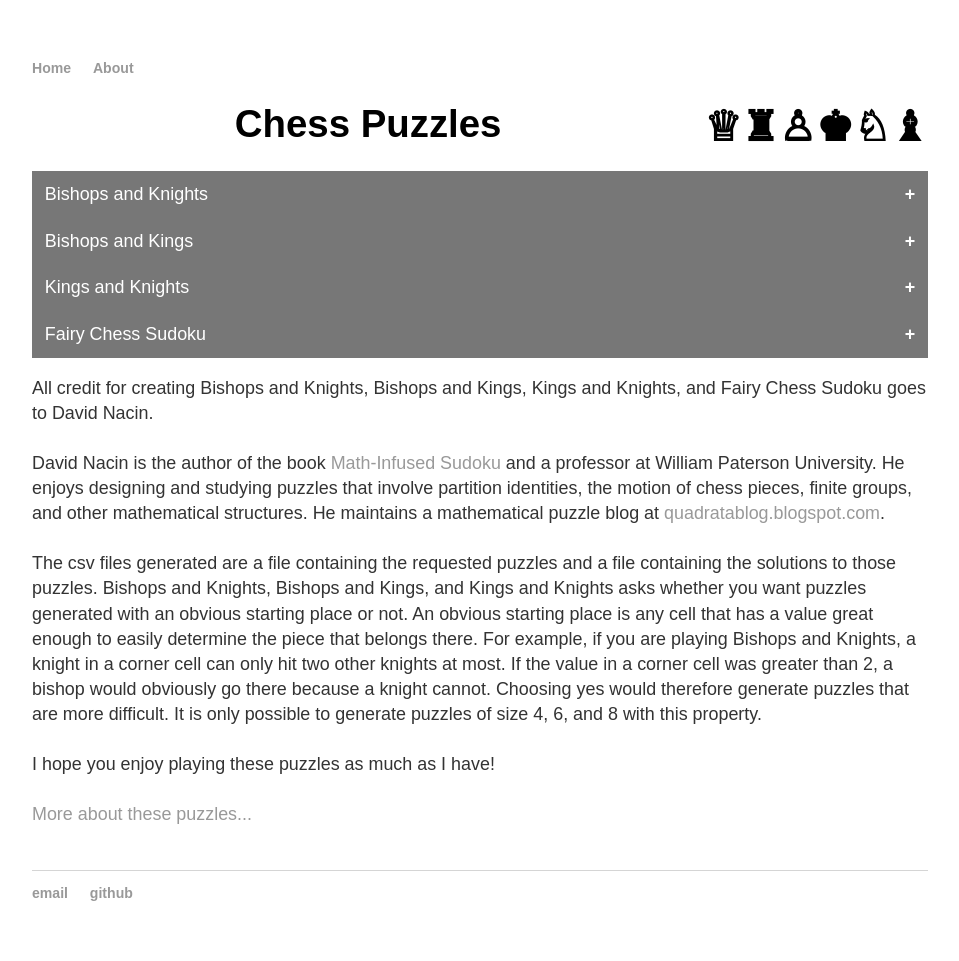
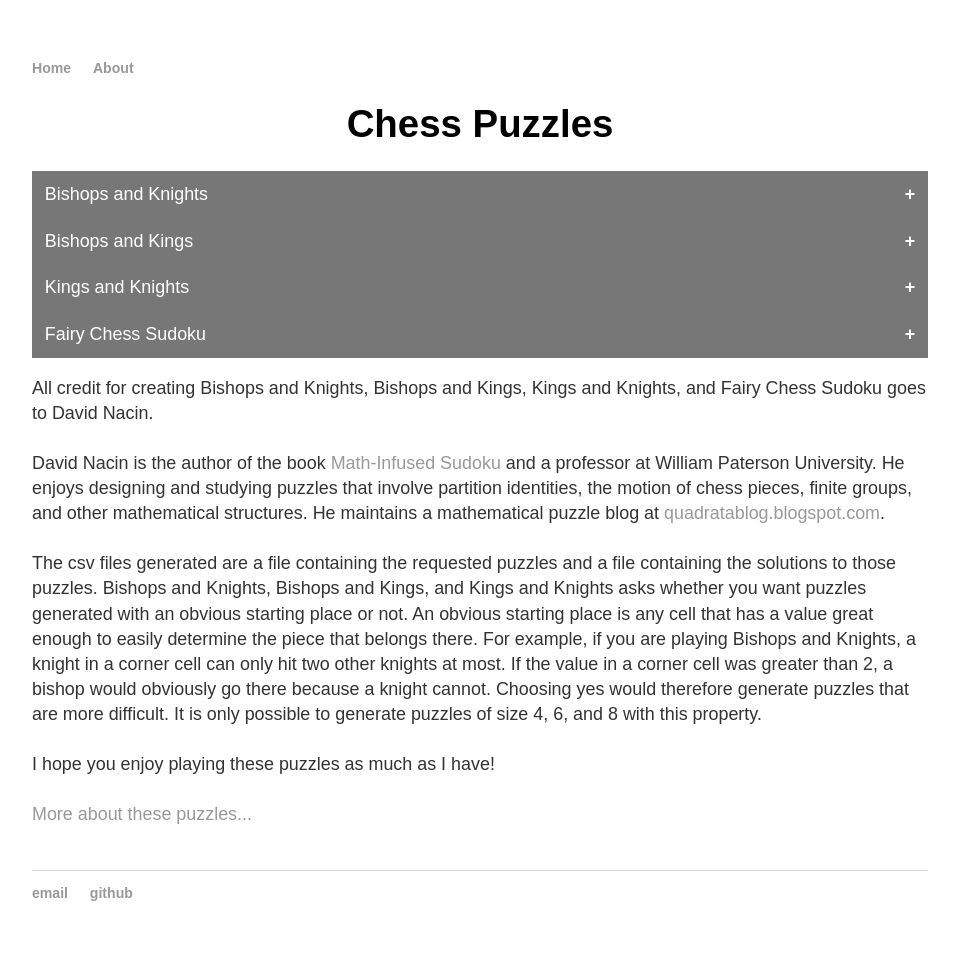
Before and after one commit to CThielsen1/CThielsen1.github.io, a Jekyll site: the page built from index.html, in a window 1280 px wide. Shown: the whole page, without its empty margins (160-1119 px from the left). Built offline with Jekyll 4.4.1, drawn with Linux system fonts in a browser that asks for light colours.

Commit message:
Update main.css

```diff
--- a/css/main.css
+++ b/css/main.css
@@ -36,8 +36,9 @@
     float: left;
 }
 h1::after {
-    font-size: 3.25vw;
-    content: '\2655' '\265C' '\2659' '\265A' '\2658' '\265D';
+    <!-- font-size: 3.25vw; -->
+    <!-- content: '\2655' '\265C' '\2659' '\265A' '\2658' '\265D'; -->
+    content: url(../ChessPieces/blackCamel.png);
     float: right;
 }
 p {
```
